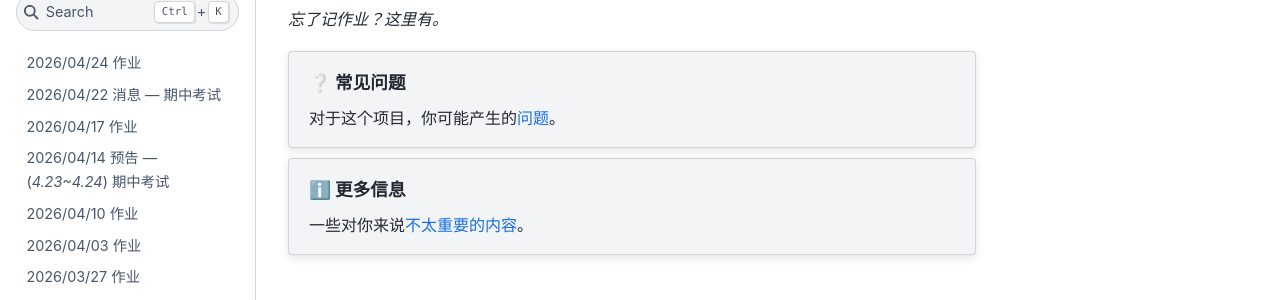
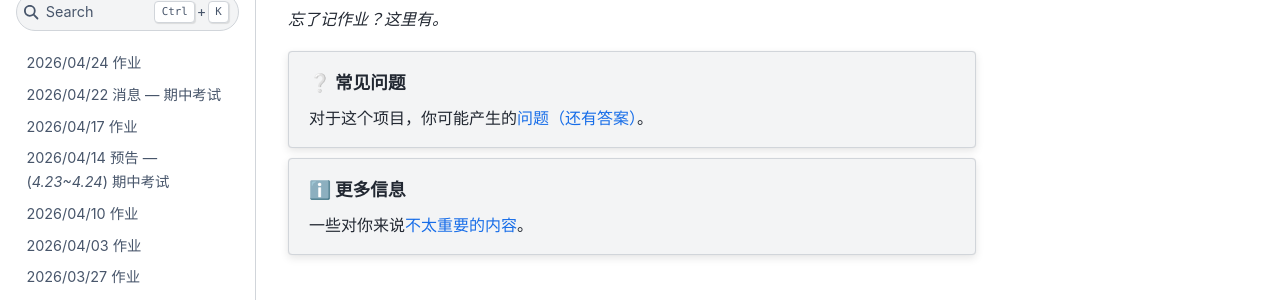
Before and after one commit to Sail-in-1024/2403-Homework, a Sphinx documentation site: the page built from docs/source/index.rst, in a window 1280 px wide and 1093 px high. Shown: the part 129-429 px from the top of the window. Built offline with Sphinx 7.4.7 and the Sphinx Book theme 1.1.4, drawn with Linux system fonts in a browser that asks for light colours.

Commit message:
更新 index.rst

```diff
--- a/docs/source/index.rst
+++ b/docs/source/index.rst
@@ -5,7 +5,7 @@
 
 .. topic:: ❔ 常见问题
 
-   对于这个项目，你可能产生的\ :doc:`问题 <faq>`。
+   对于这个项目，你可能产生的\ :doc:`问题（还有答案） <faq>`。
 
 .. topic:: ℹ️ 更多信息
 
```
